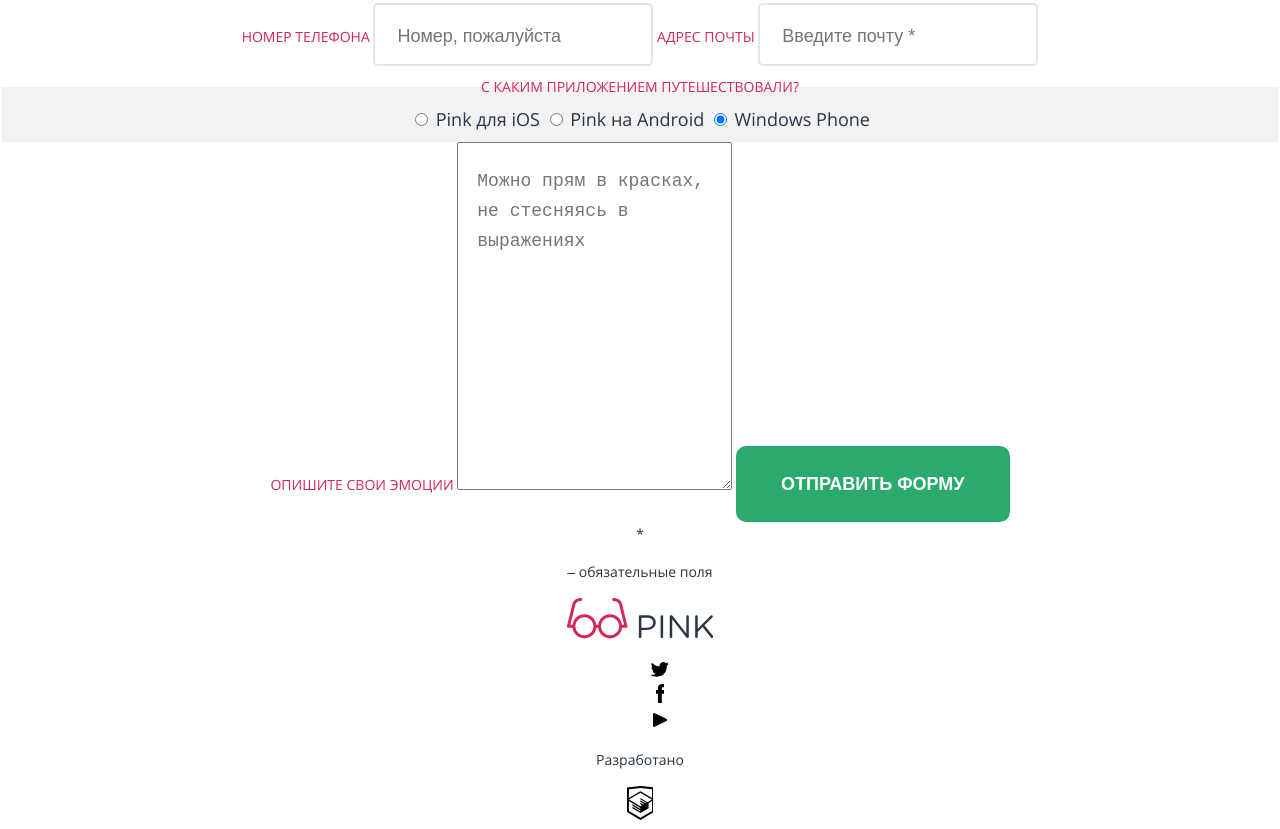
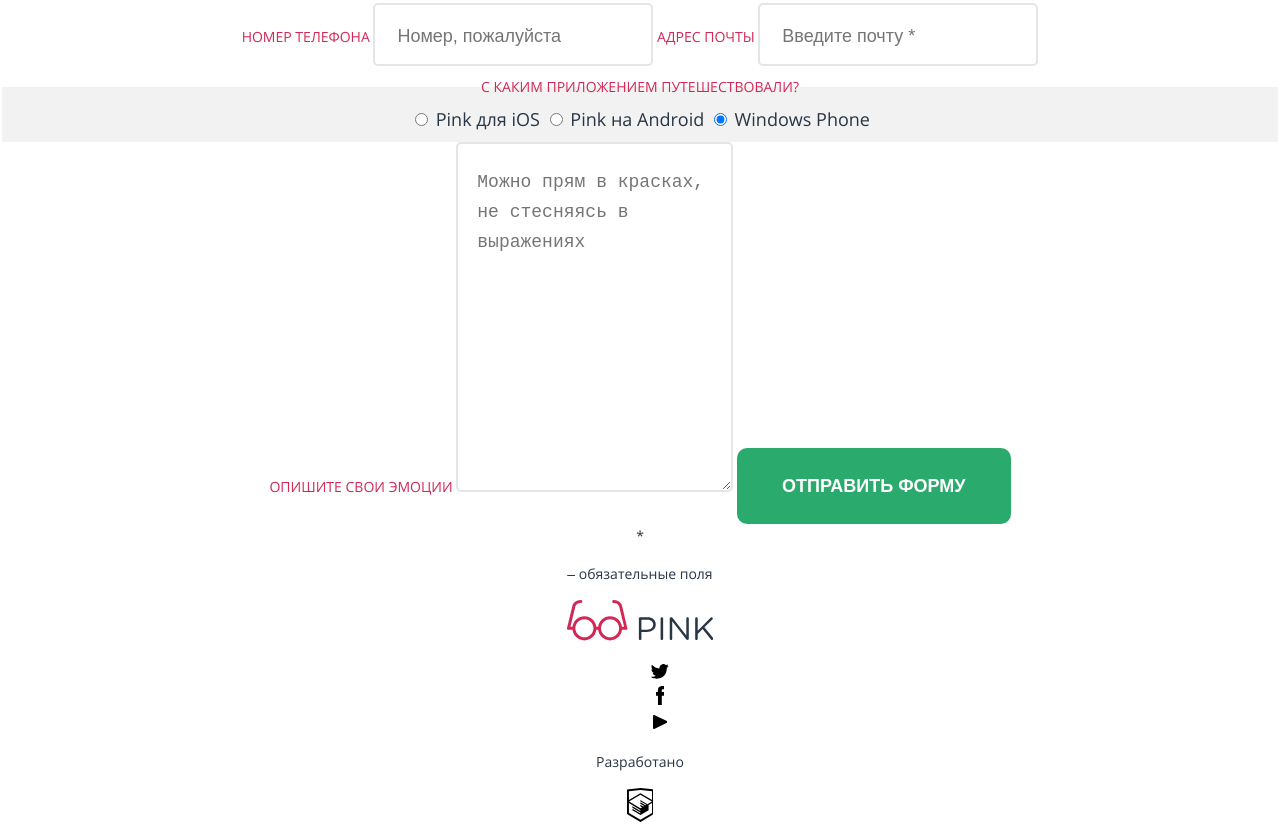
Before and after one commit to karinamaulitova/880787-pink-16, a website: page source/form.html in a window 1280 px wide. Shown: the part 764-1593 px from the top of the page. Drawn offline with nearby package versions, Linux system fonts and the light colour scheme; files that its build step writes are made by us from their sources; files whose address does not match are found by name.

Commit message:
Добавлен бордер и бордеррадиус в текстэриа

```diff
--- a/source/sass/blocks/contest-form.scss
+++ b/source/sass/blocks/contest-form.scss
@@ -30,6 +30,9 @@
   font-size: 18px;
   line-height: 30px;
 
+  border: solid 2px #e5e5e5;
+  border-radius: 5px;
+
   padding: 23px 19px;
 }
 
```
